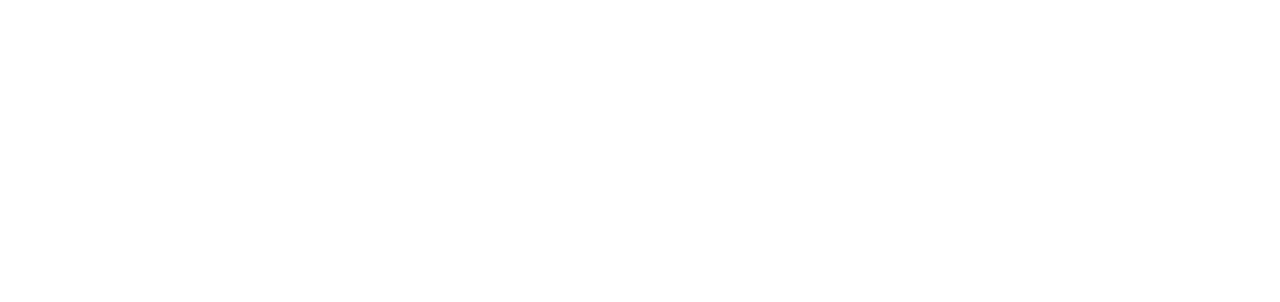
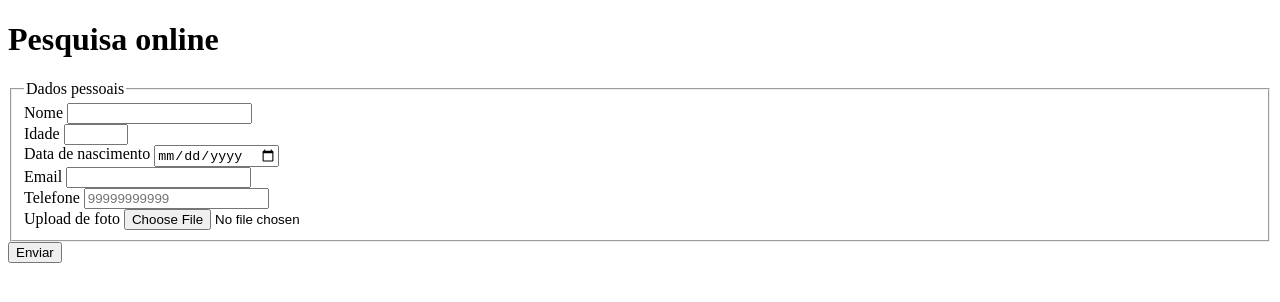
Before and after one commit to daskyni/alura-html-css-formulario, a plain HTML site: page index.html in a window 1280 px wide. Drawn offline with Linux system fonts and the light colour scheme.

Commit message:
sessão de dados pessoais

```diff
--- a/index.html
+++ b/index.html
@@ -6,6 +6,39 @@
     <title>Pesquisa Culturama</title>
 </head>
 <body>
+    <header>
+        <h1>Pesquisa online</h1>
+    </header>
+    <main>
+        <section>
+            <form action="" method="get">
+                <fieldset>
+                    <!-- DADOS PESSOAIS -->
+                    <legend>Dados pessoais</legend>
 
+                    <label for="userName">Nome</label>
+                    <input type="text" name="userName" required>
+                    <br>
+                    <label for="userAge">Idade</label>
+                    <input type="number" name="userAge" min="12" max="100" required>
+                    <br>
+                    <label for="userBirthDate">Data de nascimento</label>
+                    <input type="date" name="userBirthDate">
+                    <br>
+                    <label for="userEmail">Email</label>
+                    <input type="email" name="userEmail" required>
+                    <br>
+                    <label for="userPhoneNumber">Telefone</label>
+                    <input type="tel" name="userPhoneNumber" pattern="[0-9]{11}" placeholder="99999999999">
+                    <br>
+                    <label for="userImage">Upload de foto</label>
+                    <input type="file" accept="image/*" name="userImage">
+                    <br>
+                </fieldset>
+
+                <button type="submit">Enviar</button>
+            </form>
+        </section>
+    </main>
 </body>
 </html>
```
